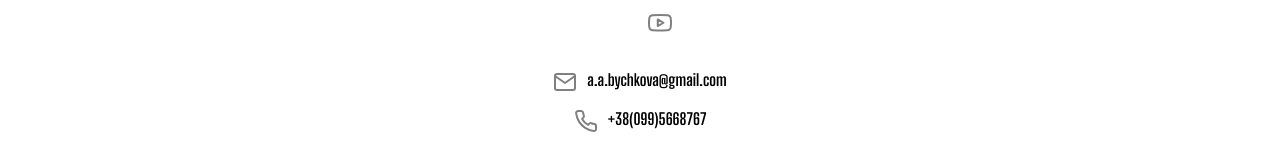
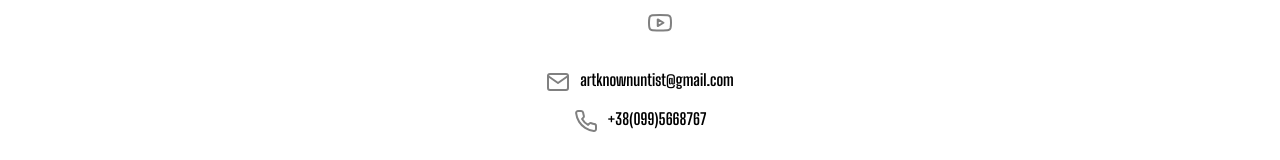
Before and after one commit to a-nn-a-bychkova/artknown, a React (Create React App) app: page /contact-info in a window 1280 px wide. Shown: the part 253-413 px from the top of the page. Built offline with nearby package versions, Linux system fonts and the light colour scheme.

Commit message:
adds email

```diff
--- a/src/views/ContactInfoView.js
+++ b/src/views/ContactInfoView.js
@@ -23,9 +23,9 @@ export default function ContactInfoView() {
         </li>
       </ul>
       <div className={s.ContactsContainer}>
-        <a href="mailto:a.a.bychkova@gmail.com" className={s.Contacts}>
+        <a href="mailto:artknownuntist@gmail.com" className={s.Contacts}>
           <Mail className={s.ContactsIcon} />
-          a.a.bychkova@gmail.com
+          artknownuntist@gmail.com
         </a>
         <a href="tel:+380995668767" className={s.Contacts}>
           <Phone className={s.ContactsIcon} />
```
